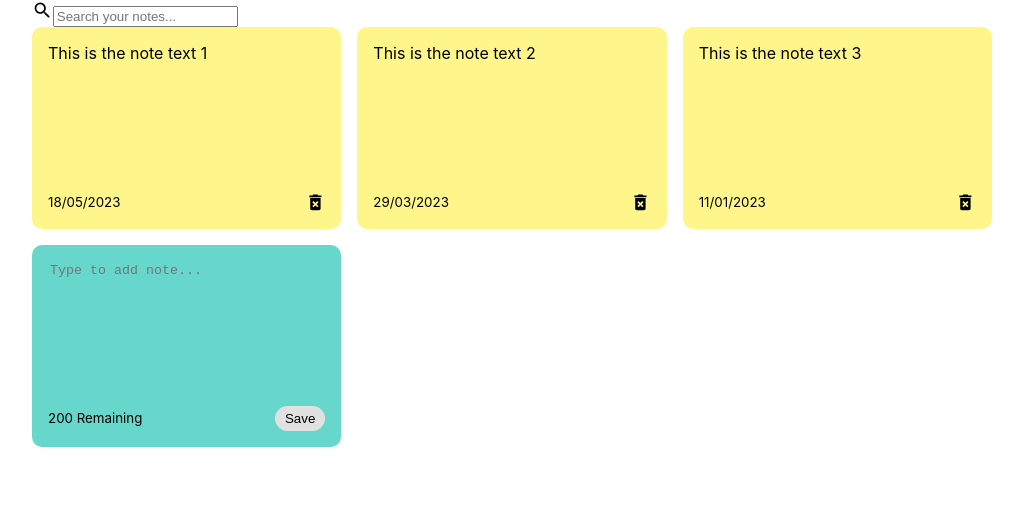
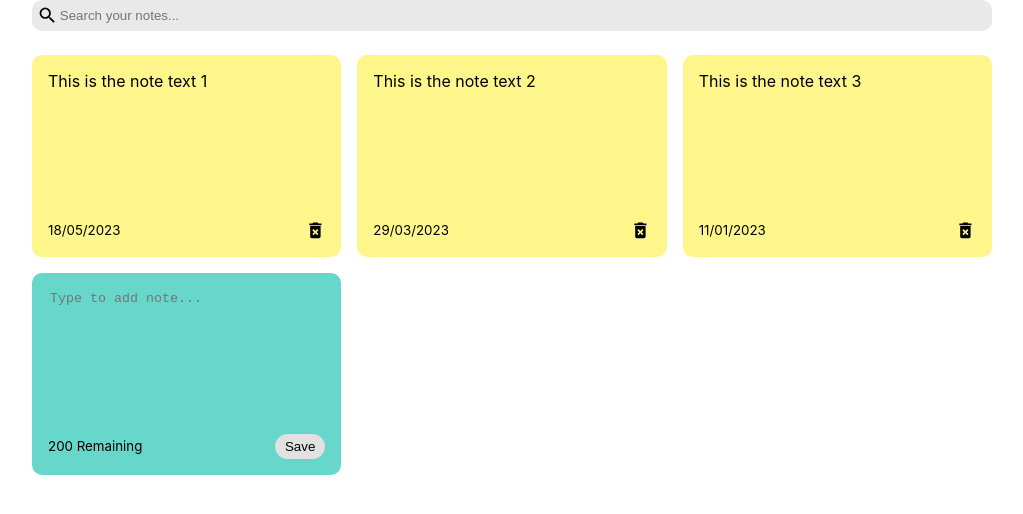
Before and after one commit to RaimundasRa/note-app-react, a React (Create React App) app: page / in a window 1280 px wide. Shown: the top 514 px of the page, without its empty margins (128-1151 px from the left). Built offline with nearby package versions, Linux system fonts and the light colour scheme.

Commit message:
basic styling for search compnent

```diff
--- a/src/index.css
+++ b/src/index.css
@@ -73,3 +73,21 @@ textarea:focus {
 .delete-icon {
   cursor: pointer;
 }
+
+.search {
+  display: flex;
+  align-items: center;
+  background-color: rgb(233, 233, 233);
+  border-radius: 10px;
+  padding: 5px;
+  margin-bottom: 1.5em;
+}
+
+.search input {
+  border: none;
+  background-color: rgb(233, 233, 233);
+}
+
+.search input:focus {
+  outline: none;
+}
```
